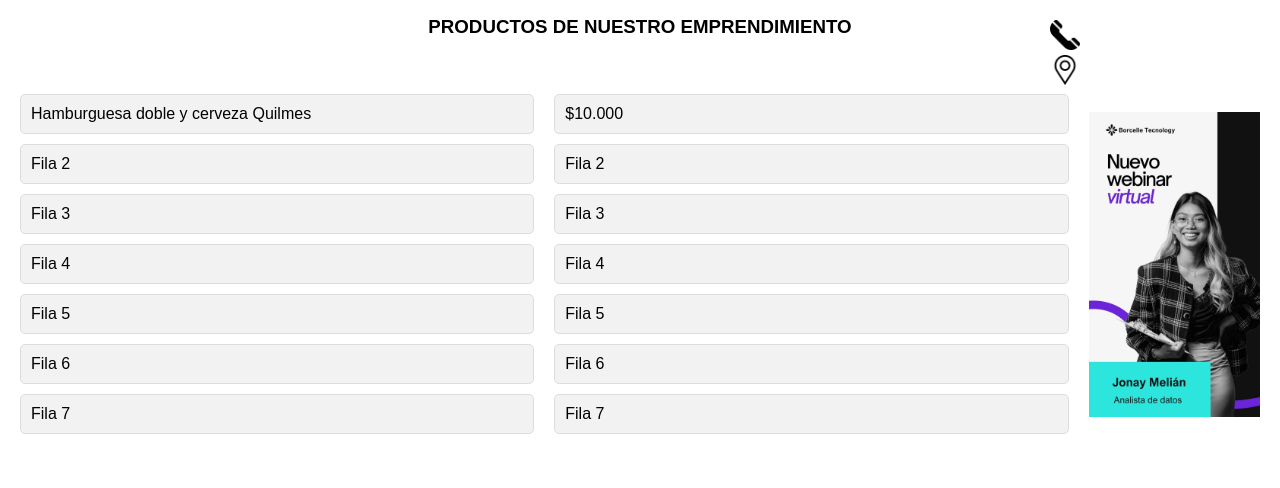
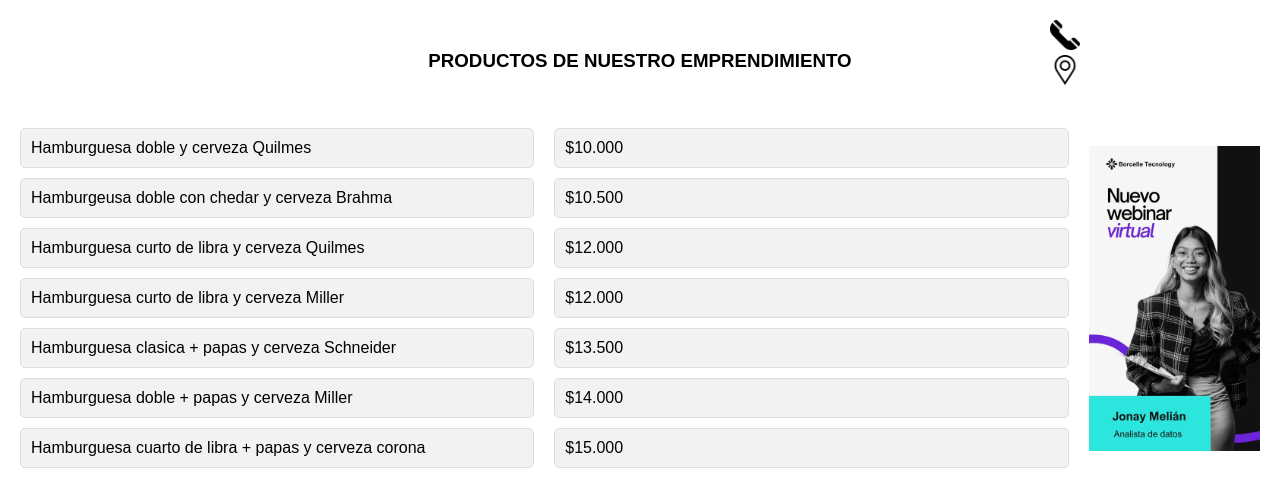
Before and after one commit to CarolinaBono/tp1, a plain HTML site: page index.html in a window 1280 px wide. Shown: the part 505-993 px from the top of the page. Before the commit the page ends 959 px from the top, so only its background shows below. Drawn offline with Linux system fonts and the light colour scheme; files whose address does not match are found by name.

Commit message:
Add files via upload

```diff
--- a/index.html
+++ b/index.html
@@ -36,29 +36,31 @@
             <li>Proveedores</li>
         </ol>
     </nav>
+    <br>
+
     <h3>PRODUCTOS DE NUESTRO EMPRENDIMIENTO</h3>
     <br>
     <div class="container">
         <!-- Primera columna -->
         <div class="column">
             <div class="fila">Hamburguesa doble y cerveza Quilmes</div>
-            <div class="fila">Fila 2</div>
-            <div class="fila">Fila 3</div>
-            <div class="fila">Fila 4</div>
-            <div class="fila">Fila 5</div>
-            <div class="fila">Fila 6</div>
-            <div class="fila">Fila 7</div>
+            <div class="fila">Hamburgeusa doble con chedar y cerveza Brahma</div>
+            <div class="fila">Hamburguesa curto de libra y cerveza Quilmes</div>
+            <div class="fila">Hamburguesa curto de libra y cerveza Miller</div>
+            <div class="fila">Hamburguesa clasica + papas y cerveza Schneider</div>
+            <div class="fila">Hamburguesa doble + papas y cerveza Miller</div>
+            <div class="fila">Hamburguesa cuarto de libra + papas y cerveza corona</div>
         </div>
 
         <!-- Segunda columna -->
         <div class="column">
             <div class="fila">$10.000</div>
-            <div class="fila">Fila 2</div>
-            <div class="fila">Fila 3</div>
-            <div class="fila">Fila 4</div>
-            <div class="fila">Fila 5</div>
-            <div class="fila">Fila 6</div>
-            <div class="fila">Fila 7</div>
+            <div class="fila">$10.500</div>
+            <div class="fila">$12.000</div>
+            <div class="fila">$12.000</div>
+            <div class="fila">$13.500</div>
+            <div class="fila">$14.000</div>
+            <div class="fila">$15.000</div>
         </div>
 
         <!-- Tercera columna con publicidad -->
```
